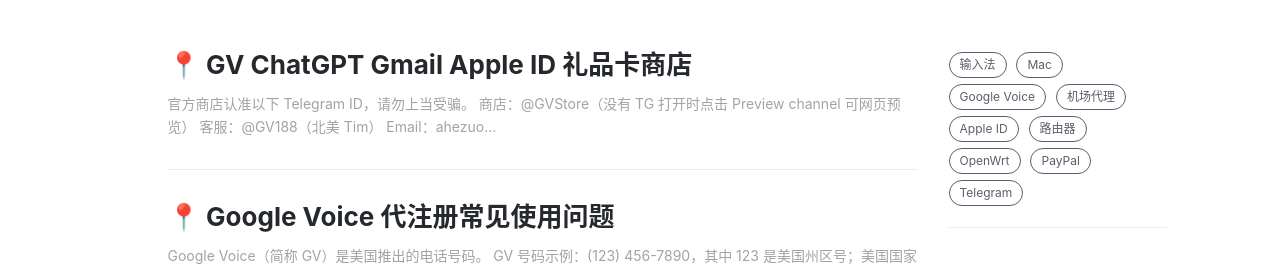
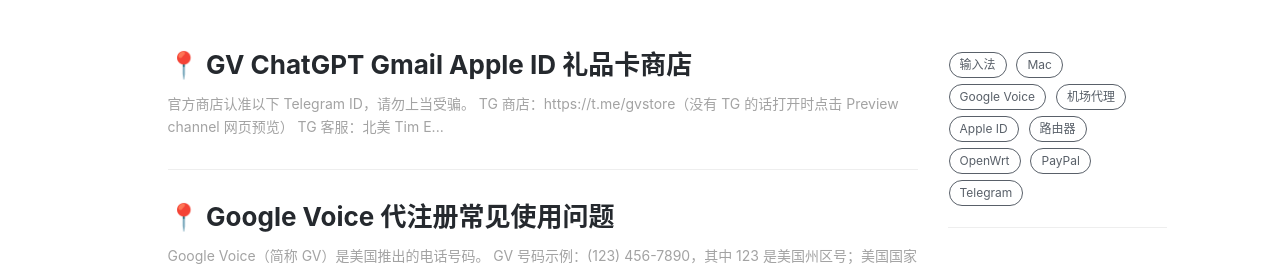
Before and after one commit to ssnhd/ssnhd.github.io, a Jekyll site: the page built from index.html, in a window 1280 px wide and 900 px high. Shown: the part 420-691 px from the top of the window. Built offline with Jekyll 4.4.1, drawn with Linux system fonts in a browser that asks for light colours; nearby versions of some CDN libraries; the list of posts is cut into pages by our own code; comment, search, counter and statistics services are not loaded.

Commit message:
Update 2023-3-19-store.md

```diff
--- a/_posts/2023-3-19-store.md
+++ b/_posts/2023-3-19-store.md
@@ -15,9 +15,9 @@
 
 官方商店认准以下 Telegram ID，请勿上当受骗。
 
-- 商店：[@GVStore](https://t.me/gvstore)（没有 TG 打开时点击 `Preview channel` 可网页预览）
-- 客服：[@GV188](https://t.me/GV188)（北美 Tim）
-- Email：<ahezuo@gmail.com>（TG 无法私聊使用邮件）
-- 程序员群：[@V2EXPro](https://t.me/V2EXPro)
+- TG 商店：[https://t.me/gvstore](https://t.me/gvstore)（没有 TG 的话打开时点击 `Preview channel` 网页预览）
+- TG 客服：[北美 Tim](https://t.me/GV188)
+- Email：<ahezuo@gmail.com>
+- 程序员群：[https://t.me/V2EXPro](https://t.me/V2EXPro)
 
 ![](https://i.imgur.com/635I8nB.png)
```
